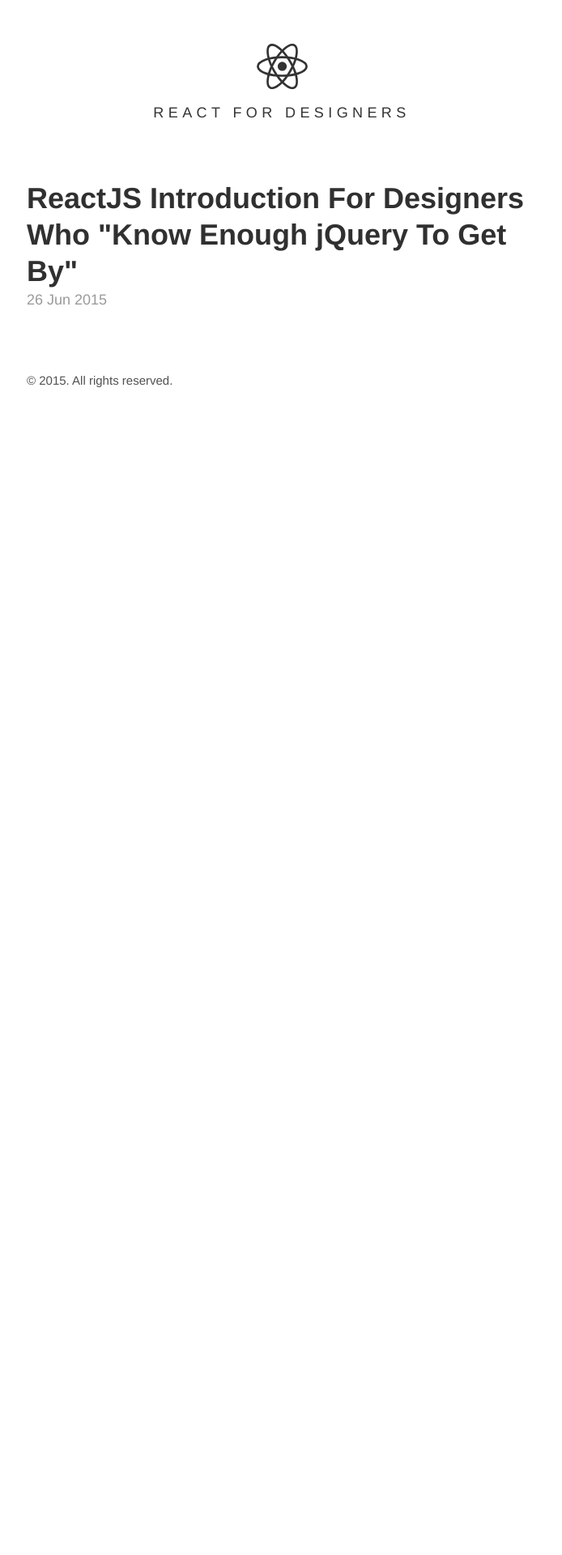
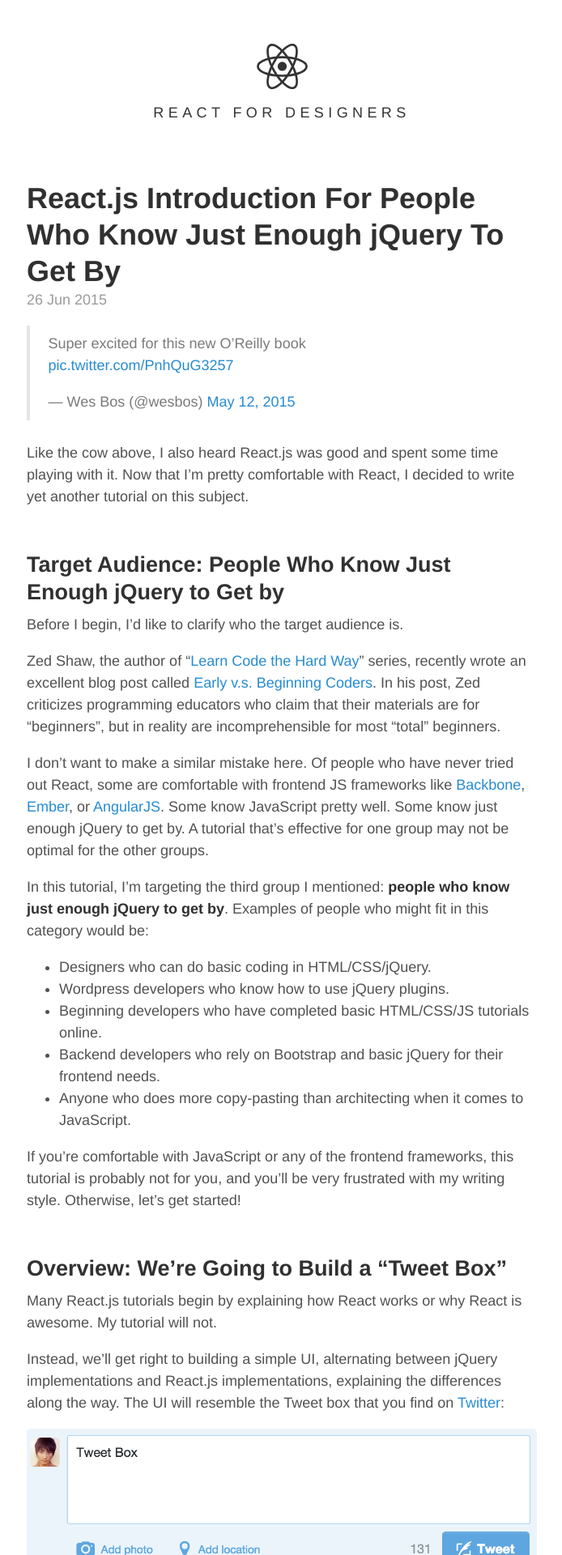
Before and after one commit to icaromh/react-for-designers, a Jekyll site: the page built from _posts/2015-06-26-lab-1.md, in a window 1280 px wide. Shown: the top 1920 px of the page at 81% size, without its empty margins (292-986 px from the left). Built offline with Jekyll 4.4.1, drawn with Linux system fonts in a browser that asks for light colours; comment, search, counter and statistics services are not loaded; before the commit the page ends 900 px from its top, so only the background shows below that; some of the changed text lies outside the part shown.

Commit message:
Step 1 draft

```diff
--- a/_layouts/default.html
+++ b/_layouts/default.html
@@ -28,5 +28,15 @@
       </footer>
     </div>
 
+    <script async src="//platform.twitter.com/widgets.js" charset="utf-8"></script>
+    <script>
+      (function(i,s,o,g,r,a,m){i['GoogleAnalyticsObject']=r;i[r]=i[r]||function(){
+      (i[r].q=i[r].q||[]).push(arguments)},i[r].l=1*new Date();a=s.createElement(o),
+      m=s.getElementsByTagName(o)[0];a.async=1;a.src=g;m.parentNode.insertBefore(a,m)
+      })(window,document,'script','//www.google-analytics.com/analytics.js','ga');
+      ga('create', 'UA-32987822-18', 'auto');
+      ga('send', 'pageview');
+    </script>
+    <script src="http://static.jsbin.com/js/embed.js"></script>
   </body>
 </html>
--- a/_posts/2015-06-26-lab-1.md
+++ b/_posts/2015-06-26-lab-1.md
@@ -1,5 +1,61 @@
 ---
 layout: post
-permalink: /labs/reactjs-introduction-for-designers-who-know-enough-jquery-to-get-by
-title: ReactJS Introduction For Designers Who "Know Enough jQuery To Get By"
+permalink: /labs/reactjs-introduction-for-people-who-know-just-enough-jquery-to-get-by
+title: React.js Introduction For People Who Know Just Enough jQuery To Get By
 ---
+
+<blockquote class="twitter-tweet" lang="en"><p lang="en" dir="ltr">Super excited for this new O’Reilly book <a href="http://t.co/PnhQuG3257">pic.twitter.com/PnhQuG3257</a></p>&mdash; Wes Bos (@wesbos) <a href="https://twitter.com/wesbos/status/598144948559605760">May 12, 2015</a></blockquote>
+
+Like the cow above, I also heard React.js was good and spent some time playing with it. Now that I'm pretty comfortable with React, I decided to write yet another tutorial on this subject.
+
+## Target Audience: People Who Know Just Enough jQuery to Get by
+
+Before I begin, I'd like to clarify who the target audience is.
+
+Zed Shaw, the author of "[Learn Code the Hard Way](http://learncodethehardway.org/)" series, recently wrote an excellent blog post called [Early v.s. Beginning Coders](http://zedshaw.com/2015/06/16/early-vs-beginning-coders/). In his post, Zed criticizes programming educators who claim that their materials are for "beginners", but in reality are incomprehensible for most "total" beginners.
+
+I don't want to make a similar mistake here. Of people who have never tried out React, some are comfortable with frontend JS frameworks like [Backbone](http://backbonejs.org/), [Ember](http://emberjs.com/), or [AngularJS](https://angularjs.org/). Some know JavaScript pretty well. Some know just enough jQuery to get by. A tutorial that's effective for one group may not be optimal for the other groups.
+
+In this tutorial, I'm targeting the third group I mentioned: **people who know just enough jQuery to get by**. Examples of people who might fit in this category would be:
+
+- Designers who can do basic coding in HTML/CSS/jQuery.
+- Wordpress developers who know how to use jQuery plugins.
+- Beginning developers who have completed basic HTML/CSS/JS tutorials online.
+- Backend developers who rely on Bootstrap and basic jQuery for their frontend needs.
+- Anyone who does more copy-pasting than architecting when it comes to JavaScript.
+
+If you're comfortable with JavaScript or any of the frontend frameworks, this tutorial is probably not for you, and you'll be very frustrated with my writing style. Otherwise, let's get started!
+
+## Overview: We're Going to Build a "Tweet Box"
+
+Many React.js tutorials begin by explaining how React works or why React is awesome. My tutorial will not.
+
+Instead, we'll get right to building a simple UI, alternating between jQuery implementations and React.js implementations, explaining the differences along the way. The UI will resemble the Tweet box that you find on [Twitter](http://twitter.com):
+
+![](/images/labs/tweet-box.png)
+
+## Step 1: Introduction to JSBin
+
+We'll be using [JSBin](http://jsbin.com/), an online HTML/CSS/JS editor which supports both jQuery and React.js code. You might be familiar with similar services like [CodePen](http://codepen.io/) or [JSFiddle](https://jsfiddle.net/) - they're all pretty similar, so I just decided to go with JSBin.
+
+<p class="jsbin-wrapper">
+  <a class="jsbin-embed" href="http://jsbin.com/fisawa/2/embed?html,output">JS Bin on jsbin.com</a>
+</p>
+
+Try modifying the HTML on the left - i.e. change the button's text. You'll see the change on the right.
+
+You can click "Save" on the menu to save changes on your JSBin account (after creating one). Once you're on the JSBin site, you can add a library to import things like Bootstrap.
+
+![](/images/labs/add-library.png)
+
+I then added (1) bootstrap (CSS only; removed JS), and (2) `btn btn-primary` classes on `<button>`, and the output is a little prettier:
+
+<p class="jsbin-wrapper">
+  <a class="jsbin-embed" href="http://jsbin.com/fisawa/5/embed?html,output">JS Bin on jsbin.com</a>
+</p>
+
+Now that you've seen some JSBins, llet's build out a tweet box. I've used some Bootstrap classes like `well`, `clearfix`, etc., but those are just for the looks and irrelevant for the tutorial.
+
+<p class="jsbin-wrapper">
+  <a class="jsbin-embed" href="http://jsbin.com/wewimu/1/embed?html,output">JS Bin on jsbin.com</a>
+</p>
--- a/_sass/_react-for-designers-poole.scss
+++ b/_sass/_react-for-designers-poole.scss
@@ -23,3 +23,22 @@
   color: #333;
   font-weight: 500;
 }
+
+.twitter-tweet {
+  margin-bottom: 1.5rem !important;
+}
+
+h2 {
+  margin-top: 3rem;
+}
+
+.jsbin-wrapper {
+  @media (min-width: 56em) {
+    margin-left: -15%;
+    margin-right: -15%;
+  }
+  @media (min-width: 64em) {
+    margin-left: -25%;
+    margin-right: -25%;
+  }
+}
--- a/index.html
+++ b/index.html
@@ -3,7 +3,7 @@
   <head>
     <meta charset="utf-8">
     <meta http-equiv="X-UA-Compatible" content="IE=edge">
-    <meta name="description" content="An opinionated tutorial to teach ReactJS for designers.">
+    <meta name="description" content="An opinionated tutorial to teach React.js for designers.">
     <meta name="viewport" content="width=device-width, initial-scale=1">
     <title>React for Designers</title>
     <link href="//maxcdn.bootstrapcdn.com/bootstrap/3.3.4/css/bootstrap.min.css" rel="stylesheet">
@@ -20,7 +20,7 @@
           React for Designers
         </h1>
         <p class="text-center landing-page__body">
-          This page is under construction, but you can take a look at the first article (currently in draft): <strong><a href="/labs/reactjs-introduction-for-designers-who-know-enough-jquery-to-get-by">ReactJS Introduction For Designers Who "Know Enough jQuery To Get By</a>.</strong>
+          This page is under construction, but you can take a look at the first article (currently in draft): <strong><a href="/labs/reactjs-introduction-for-people-who-know-just-enough-jquery-to-get-by">React.js Introduction For People Who Know Just Enough jQuery To Get By</a>.</strong>
         </p>
       </div>
     </main>
```
Also changed, not shown: images/labs/add-library.png (added), images/labs/tweet-box.png (added).
